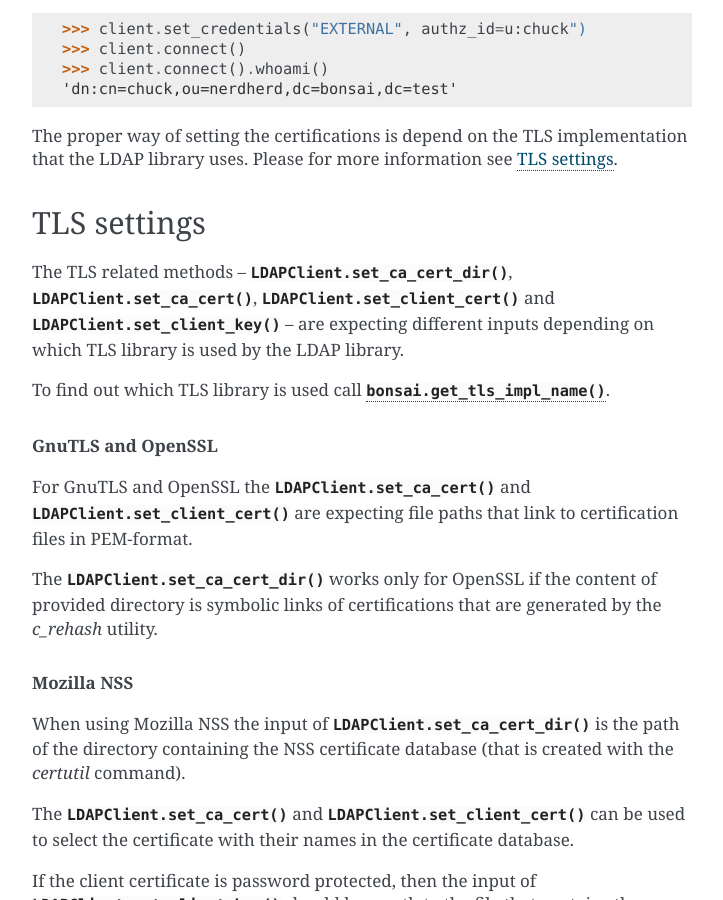
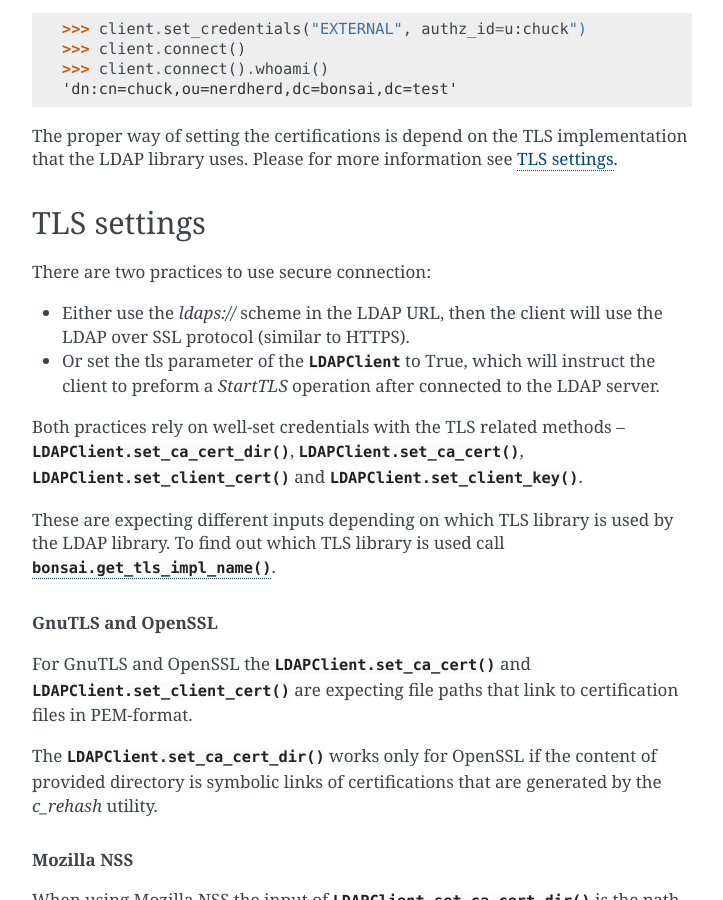
Before and after one commit to noirello/bonsai, a Sphinx documentation site: the page built from docs/advanced.rst, in a window 1280 px wide and 900 px high, scrolled down 3536 px. Shown: the whole window, without its empty margins (388-1111 px from the left). Built offline with Sphinx 7.4.7, drawn with Linux system fonts in a browser that asks for light colours.

Commit message:
Update docs about TLS

```diff
--- a/docs/advanced.rst
+++ b/docs/advanced.rst
@@ -165,11 +165,21 @@ library uses. Please for more information see :ref:`tls-settings`.
 TLS settings
 ============
 
-The TLS related methods -- :meth:`LDAPClient.set_ca_cert_dir`, :meth:`LDAPClient.set_ca_cert`,
-:meth:`LDAPClient.set_client_cert` and :meth:`LDAPClient.set_client_key` -- are expecting different
-inputs depending on which TLS library is used by the LDAP library.
+There are two practices to use secure connection:
 
-To find out which TLS library is used call :func:`bonsai.get_tls_impl_name`.
+* Either use the `ldaps://` scheme in the LDAP URL, then the client will use
+  the LDAP over SSL protocol (similar to HTTPS).
+* Or set the tls parameter of the :class:`LDAPClient` to True, which will
+  instruct the client to preform a `StartTLS` operation after connected to the
+  LDAP server.
+
+Both practices rely on well-set credentials with the TLS related methods --
+:meth:`LDAPClient.set_ca_cert_dir`, :meth:`LDAPClient.set_ca_cert`,
+:meth:`LDAPClient.set_client_cert` and :meth:`LDAPClient.set_client_key`.
+
+These are expecting different inputs depending on which TLS library is used by
+the LDAP library. To find out which TLS library is used call
+:func:`bonsai.get_tls_impl_name`.
 
 .. rubric:: GnuTLS and OpenSSL
 
```
Also changed, not shown: docs/tutorial.rst (+7 -1 lines).
